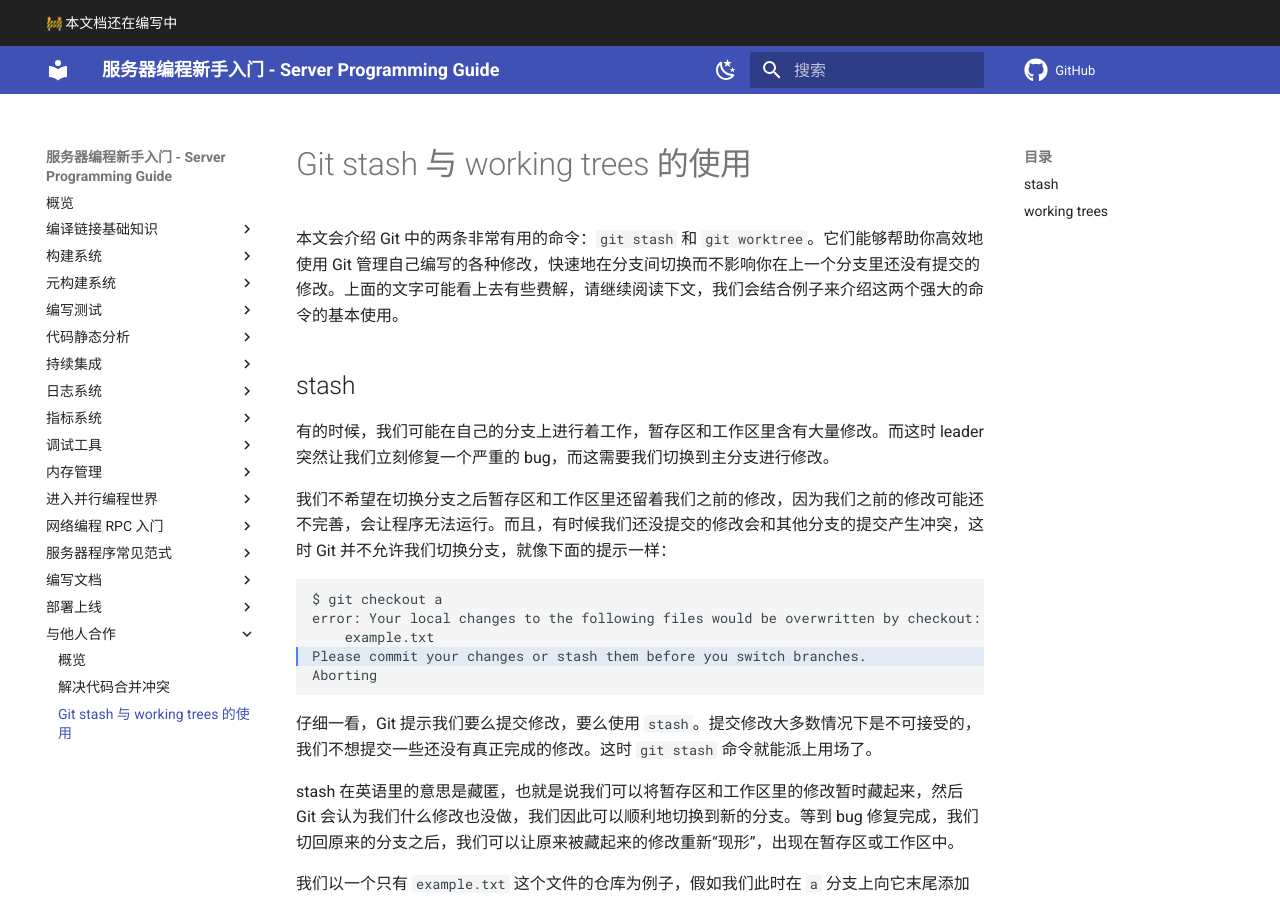
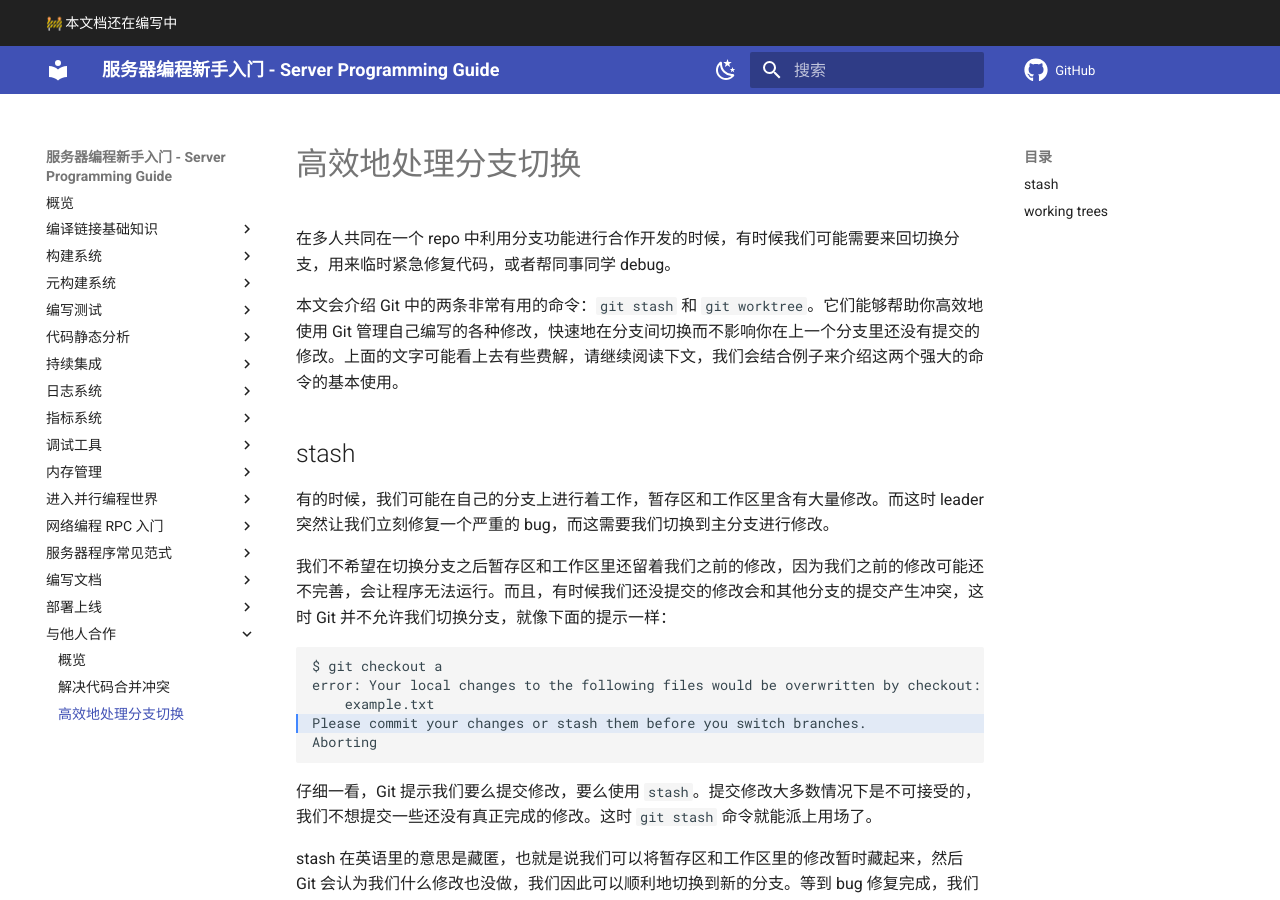
Before and after one commit to howardlau1999/server-programming-guide, an MkDocs documentation site: the page built from docs/collaboration/switching-branches.md, in a window 1280 px wide and 900 px high. Built offline with MkDocs 1.6.1 and Material for MkDocs 9.7.7, drawn with Linux system fonts in a browser that asks for light colours; emoji names are drawn with the system emoji font; comment, search, counter and statistics services are not loaded.

Commit message:
minor improvement

```diff
--- a/docs/collaboration/stash-and-worktree.md
+++ b/docs/collaboration/switching-branches.md
@@ -1,4 +1,6 @@
-# Git stash 与 working trees 的使用
+# 高效地处理分支切换
+
+在多人共同在一个 repo 中利用分支功能进行合作开发的时候，有时候我们可能需要来回切换分支，用来临时紧急修复代码，或者帮同事同学 debug。
 
 本文会介绍 Git 中的两条非常有用的命令：`git stash` 和 `git worktree`。它们能够帮助你高效地使用 Git 管理自己编写的各种修改，快速地在分支间切换而不影响你在上一个分支里还没有提交的修改。上面的文字可能看上去有些费解，请继续阅读下文，我们会结合例子来介绍这两个强大的命令的基本使用。
 
--- a/mkdocs.yml
+++ b/mkdocs.yml
@@ -126,4 +126,4 @@ nav:
   - 与他人合作:
     - 概览: "collaboration/index.md"
     - 解决代码合并冲突: "collaboration/resolve-conflicts.md"
-    - "Git stash 与 working trees 的使用": "collaboration/stash-and-worktree.md"
+    - 高效地处理分支切换: "collaboration/switching-branches.md"
```
Also changed, not shown: docs/collaboration/resolve-conflicts.md (+0 -4 lines).
